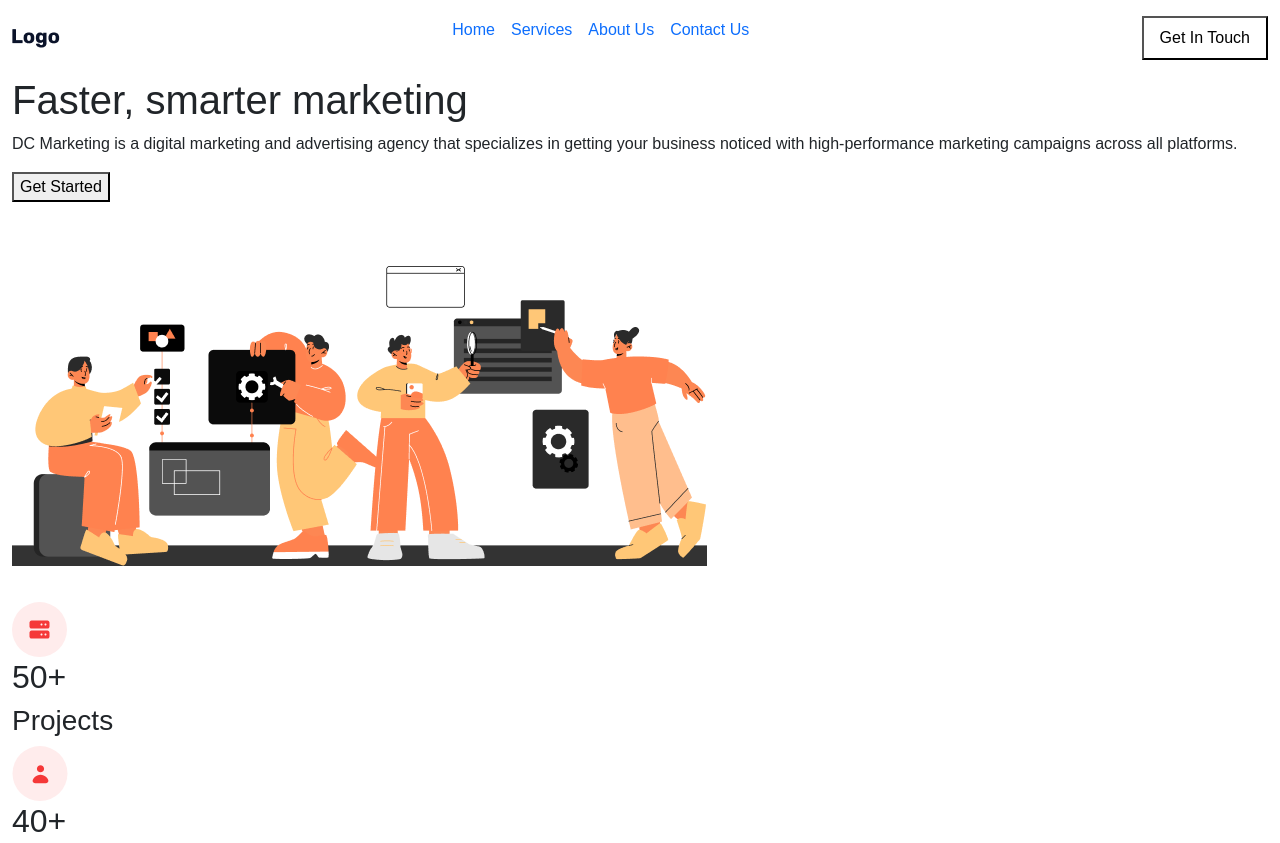
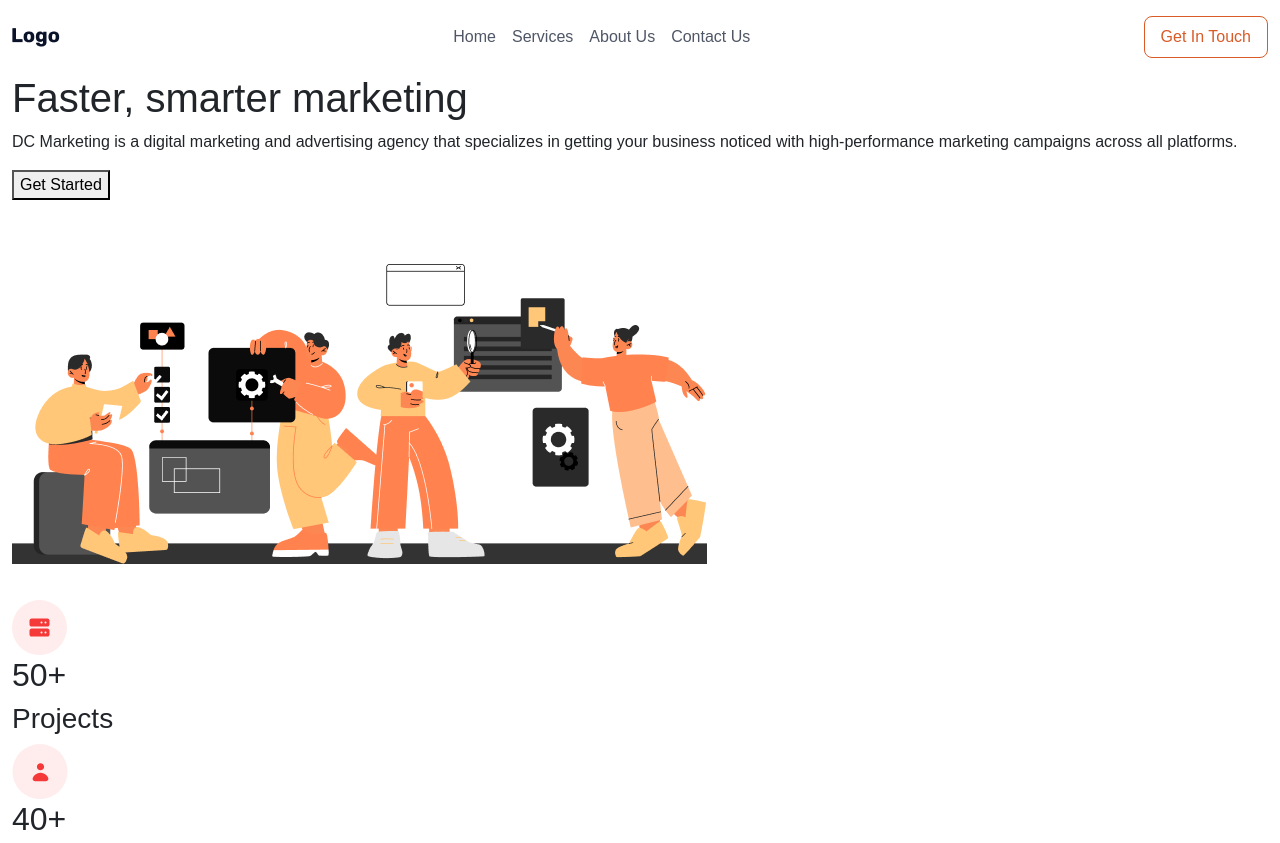
Before and after one commit to MohamadMahdi-Tasha/DC-Marketing, a plain HTML site: page index.html in a window 1280 px wide. Shown: the top 843 px of the page. Drawn offline with Linux system fonts and the light colour scheme; a web font is replaced by a local one.

Commit message:
added styles of header

```diff
--- a/assets/base/css/style.css
+++ b/assets/base/css/style.css
@@ -1,6 +1,38 @@
+/*Importing Font*/
 @import "../font/font.css";
+
+/*Variables*/
+:root {
+    --my-grey: #4F5665;
+    --my-orange: #D85B28;
+}
+
+/*Defualt Styles*/
+button {
+    transition: .3s;
+    cursor: pointer;
+}
 
 body {
     font-size: 12px;
     font-family: 'Rubik' ,sans-serif !important;
 }
+
+/*Styles*/
+.text-my-grey {
+    color: var(--my-grey);
+}
+
+.border-my-orange {
+    border: 1px solid var(--my-orange);
+}
+
+.text-my-orange {
+    color: var(--my-orange);
+}
+
+/*Hover, Active, ...*/
+button.bg-transparent.text-my-orange:hover {
+    background-color: var(--my-orange) !important;
+    color: white !important;
+}
--- a/index.html
+++ b/index.html
@@ -28,14 +28,14 @@
     <div class="container-xxl">
         <!--Header Of Section-->
         <header class="d-flex align-items-center justify-content-between py-3">
-            <img src="assets/base/img/img-logo.png" alt="DC Marketing Logo">
-            <ul class="d-flex list-unstyled gap-3">
+            <a class="d-block" href="#"><img src="assets/base/img/img-logo.png" alt="DC Marketing Logo"></a>
+            <ul class="d-flex list-unstyled gap-3 mb-0">
                 <li><a class="text-decoration-none text-my-grey fw-normal" href="#">Home</a></li>
                 <li><a class="text-decoration-none text-my-grey fw-normal" href="#">Services</a></li>
                 <li><a class="text-decoration-none text-my-grey fw-normal" href="#">About Us</a></li>
                 <li><a class="text-decoration-none text-my-grey fw-normal" href="#">Contact Us</a></li>
             </ul>
-            <a href="#" class="d-block"><button class="px-3 py-2 bg-transparent border-my-orange text-my-orange">Get In Touch</button></a>
+            <a href="#" class="d-block"><button class="px-3 py-2 rounded-3 bg-transparent fw-normal border-my-orange text-my-orange">Get In Touch</button></a>
         </header>
         <!--Main Content Of Section-->
         <main>
```
